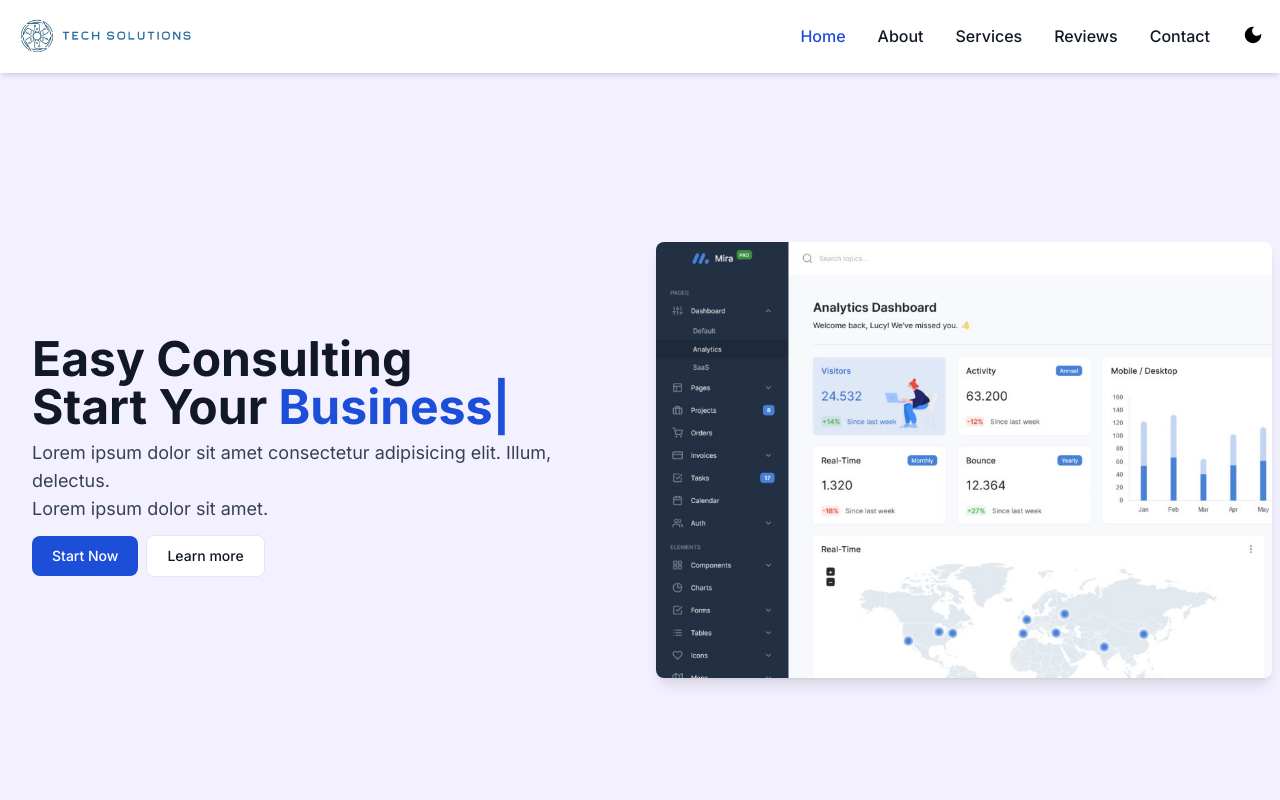
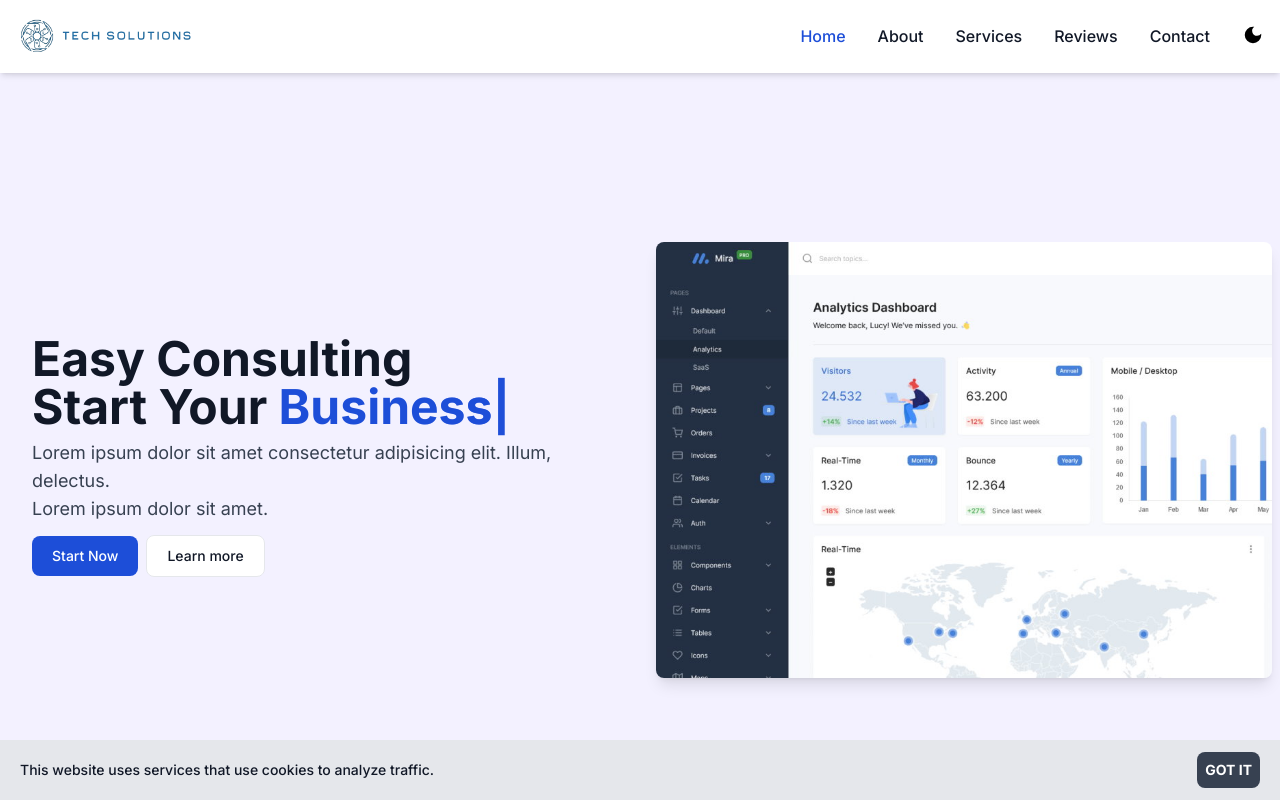
Before and after one commit to agrawal-pratham/Tech-Solutions, a Next.js app: page / in a window 1280 px wide. Shown: the top 800 px of the page. Built offline with nearby package versions, Linux system fonts and the light colour scheme.

Commit message:
added cookie consent

```diff
--- /dev/null
+++ b/src/components/Cookie/Cookie.jsx
@@ -0,0 +1,41 @@
+import { useEffect, useState } from "react";
+
+export default function CookieBanner() {
+  const [showConsent, setShowConsent] = useState(true);
+
+  const onClick = () => {
+    localStorage.setItem("showCookieConsent", false);
+    setShowConsent(false);
+  };
+  useEffect(() => {
+    let toShow = localStorage.getItem("showCookieConsent");
+    setShowConsent(!toShow);
+  }, []);
+  if (!showConsent) {
+    return <></>;
+  }
+
+  return (
+    <div className="flex flex-col items-start justify-between z-10 px-5 py-3 box-border bg-gray-200 md:flex-row md:space-y-0 md:items-stretch md:space-x-2 fixed bottom-0 w-full">
+      <div className="flex items-center text-gray-900 w-full ">
+        <p className="text-sm font-medium">
+          This website uses services that use cookies to analyze traffic.
+          {/*
+          You can learn more about the services we use at
+          our{" "}
+          <a className="text-sm underline hover:text-lightAccent">
+            <Link href="/privacy-policy">privacy policy</Link>
+          </a> */}
+        </p>
+      </div>
+      <div className="flex justify-end w-full">
+        <button
+          className="p-2 rounded-lg text-sm font-bold text-white uppercase bg-gray-700 whitespace-nowrap"
+          onClick={onClick}
+        >
+          Got it
+        </button>
+      </div>
+    </div>
+  );
+}
--- a/src/components/Home/Hero/Hero.jsx
+++ b/src/components/Home/Hero/Hero.jsx
@@ -6,7 +6,7 @@ const Hero = () => {
   const { darkMode } = useThemeContext();
 
   return (
-    <div className="grid grid-cols-1 md:grid-cols-2 gap-4 md:pt-32 xs:pt-20 xs:pb-2 bg-bg_light dark:bg-bg_dark md:h-[100vh]  xs:h-auto ">
+    <div className="grid grid-cols-1 md:grid-cols-2 gap-4 md:pt-32 xs:pt-20 xs:pb-2 bg-bg_light dark:bg-bg_dark md:h-[100vh]  xs:h-auto overflow-hidden ">
       <div className="flex items-center justify-center">
         <div className="p-4 md:pl-8 md:text-left xs:text-center">
           <div className="mb-2">
--- a/src/context/ThemeContext.jsx
+++ b/src/context/ThemeContext.jsx
@@ -13,7 +13,6 @@ export const ThemeContextProvider = ({ children }) => {
       (window.matchMedia &&
         window.matchMedia("(prefers-color-scheme: dark)").matches)
     ) {
-      localStorage.clear();
       document.documentElement.classList.add(Theme.Dark);
       setDarkMode(true);
     }
--- a/src/pages/index.js
+++ b/src/pages/index.js
@@ -1,3 +1,4 @@
+import CookieBanner from "@/components/Cookie/Cookie";
 import About from "@/components/Home/About/About";
 import BrowserSupport from "@/components/Home/BrowserSupport/BrowserSupport";
 import BuildTools from "@/components/Home/BuildTools/BuildTools";
@@ -82,6 +83,7 @@ export default function Home() {
         <Pricing />
         <Contact />
         <Footer />
+        <CookieBanner />
       </main>
     </>
   );
```
